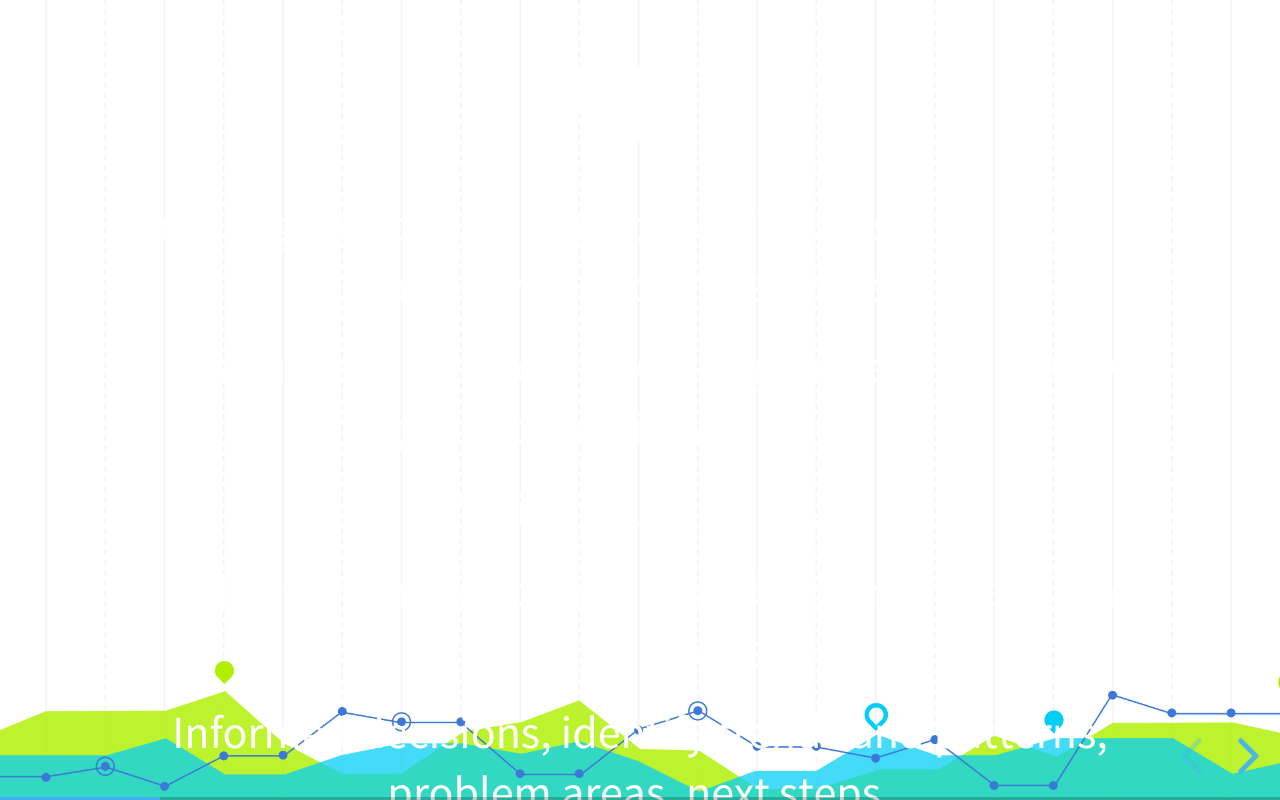
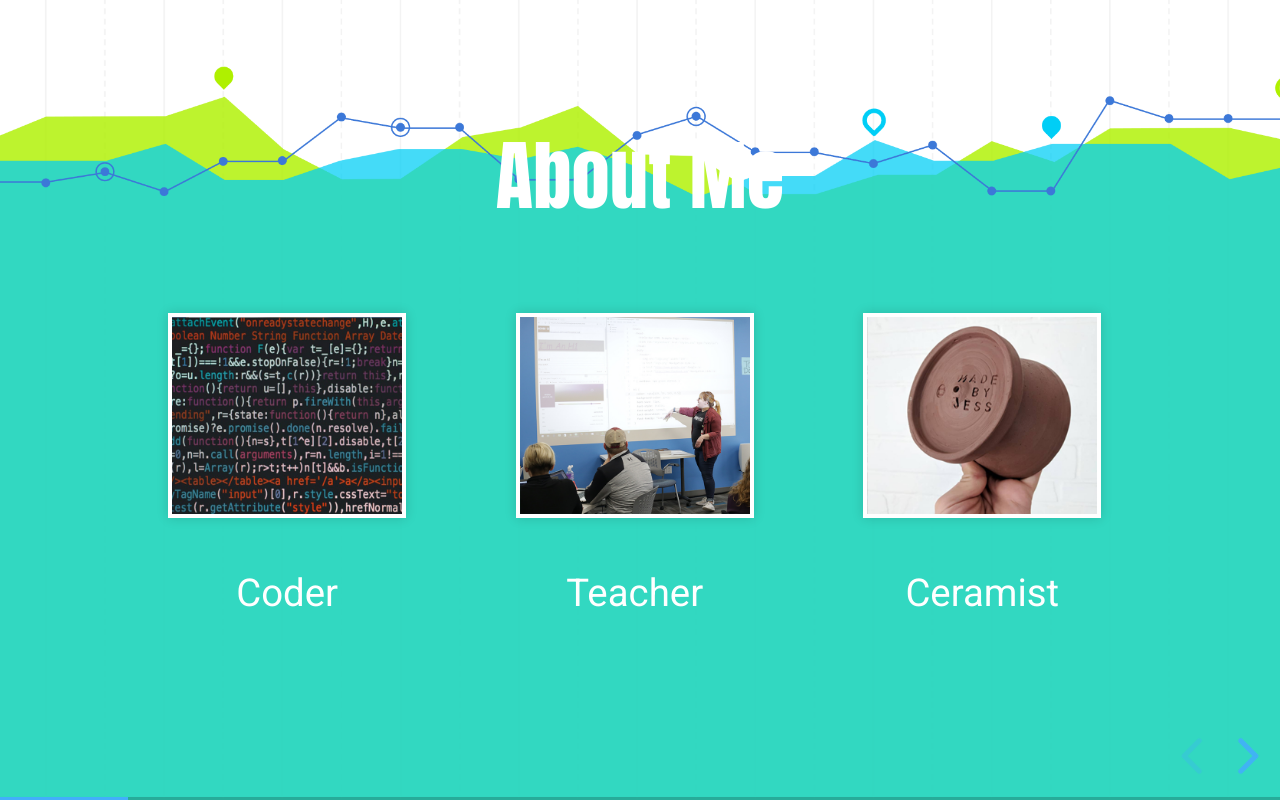
Before and after one commit to JBertling/EntreFEST-2019-Talk, a plain HTML site: page index.html in a window 1280 px wide. Both pictures are taken after a click on the button "next slide". Drawn offline with Linux system fonts and the light colour scheme.

Commit message:
Polish and images for the intro slides

```diff
--- a/css/theme/jess-custom.css
+++ b/css/theme/jess-custom.css
@@ -1,4 +1,3 @@
-@import url(../../lib/font/source-sans-pro/source-sans-pro.css);
 section.has-light-background, section.has-light-background h1, section.has-light-background h2, section.has-light-background h3, section.has-light-background h4, section.has-light-background h5, section.has-light-background h6 {
   color: #222; }
 
@@ -6,16 +5,17 @@ section.has-light-background, section.has-light-background h1, section.has-light
  * GLOBAL STYLES
  *********************************************/
 body {
+  font-family: "Roboto", Helvetica, Arial, Sans-serif;
   background: #fff;
   background-size: cover;
   background-repeat: none;
   background-position: center center;
-  background-image: url("/img/tiny-graph.png");
+  background-image: url("/img/big-graph.png");
  }
 
 .reveal {
-  font-family: "Source Sans Pro", Helvetica, sans-serif;
-  font-size: 42px;
+  font-family: "Roboto", Helvetica, Arial, Sans-serif;
+  font-size: 35px;
   font-weight: normal;
   color: #fff; }
 
@@ -37,15 +37,15 @@ body {
 .reveal .backgrounds .half-graph {
   background-size: cover;
   background-repeat: none;
-  background-position: center center;
+  background-position: bottom center;
   background-image: url("/img/half-graph.png");
 }
 
-.reveal .backgrounds .big-graph {
+.reveal .backgrounds .tiny-graph {
   background-size: cover;
   background-repeat: none;
   background-position: center center;
-  background-image: url("/img/half-graph.png");
+  background-image: url("/img/tiny-graph.png");
 }
 
 /*********************************************
@@ -59,16 +59,15 @@ body {
 .reveal h6 {
   margin: 0 0 20px 0;
   color: #fff;
-  font-family: "Source Sans Pro", Helvetica, sans-serif;
-  font-weight: 600;
+  font-family: "Anton", "Roboto", Helvetica, sans-serif;
+  font-weight: normal;
   line-height: 1.2;
   letter-spacing: normal;
-  text-transform: uppercase;
   text-shadow: none;
   word-wrap: break-word; }
 
 .reveal h1 {
-  font-size: 2.5em; }
+  font-size: 2em; }
 
 .reveal h2 {
   font-size: 1.6em; }
--- a/index.html
+++ b/index.html
@@ -9,6 +9,8 @@
 		<link rel="stylesheet" href="css/reset.css">
 		<link rel="stylesheet" href="css/reveal.css">
 		<link rel="stylesheet" href="css/theme/jess-custom.css">
+
+		<link href="https://fonts.googleapis.com/css?family=Anton|Roboto" rel="stylesheet">
 
 		<!-- Theme used for syntax highlighting of code -->
 		<link rel="stylesheet" href="lib/css/monokai.css">
@@ -25,15 +27,38 @@
 	<body>
 		<div class="reveal">
 			<div class="slides">
-				<section id="about-me" class="half-graph">
+				<section id="title">
+					<h1>Informed Decision Making with Google Analytics</h1>
+					<p>Jess Bertling | @JBertling</p>
+				</section>
+				<section id="about-me">
 					<h1>About Me</h1>
-					UX Developer
-					Teacher
-					Ceramist
-					Avant Gardener
+					<div style="clear: both; overflow: hidden; text-align: center;">
+						<div style="width: 33%; float: left; padding: 5%; box-sizing: border-box;">
+							<div style="margin-bottom: 20px;">
+								<img src="/img/code.jpg" />
+							</div>
+							Coder
+						</div>
+						<div style="width: 33%; float: left; padding: 5%; box-sizing: border-box;">
+							<div style="margin-bottom: 20px;">
+								<img src="/img/teach.jpg" />
+							</div>
+							Teacher
+						</div>
+						<div style="width: 33%; float: left; padding: 5%; box-sizing: border-box;">
+							<div style="margin-bottom: 20px;">
+								<img src="/img/ceramics.jpg" />
+							</div>
+							Ceramist
+						</div>
+					</div>
 				</section>
 				<section id="why">
-					<h1>Why</h1>
+					<h1>Why Are We Here?</h1>
+					<img src="/img/facts.gif" />
+				</section>
+				<section id="why-2">
 					<p>Metrics ground our assumptions in facts, and allow us to verify and form new ones.</p>
 					<p>Measure our progress towards goals and new new goals rooted in what's real.</p>
 					<p>Validate the vision.</p>
```
Also changed, not shown: img/ceramics.jpg (added), img/code.jpg (added), img/facts.gif (added), img/teach.jpg (added).
